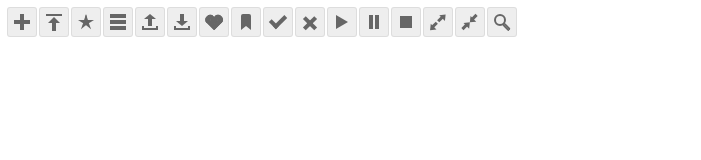
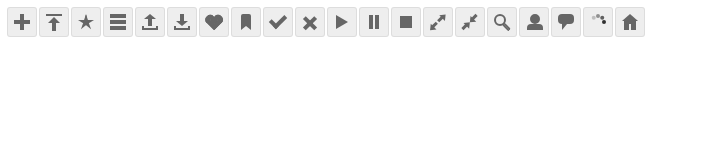
Before and after one commit to Fuxy526/f-icon, a website: page index.html in a window 1280 px wide. Shown: the whole page, without its empty margins (0-701 px from the left). Drawn offline with Linux system fonts and the light colour scheme.

Commit message:
add 4 icons (total: 20)

```diff
--- a/index.html
+++ b/index.html
@@ -54,5 +54,20 @@
 	<span class="icon icon-btn icon-round">
 		<i class="icon-search"></i>
 	</span>
+	<!-- <span class="icon icon-btn icon-round">
+		<i class="icon-setting"></i>
+	</span> -->
+	<span class="icon icon-btn icon-round">
+		<i class="icon-user"></i>
+	</span>
+	<span class="icon icon-btn icon-round">
+		<i class="icon-comment"></i>
+	</span>
+	<span class="icon icon-btn icon-round">
+		<i class="icon-loading"></i>
+	</span>
+	<span class="icon icon-btn icon-round">
+		<i class="icon-home"></i>
+	</span>
 </body>
 </html>
--- a/scss/css-icon.scss
+++ b/scss/css-icon.scss
@@ -345,3 +345,99 @@ html {
 		transform: rotate(45deg);
 	}
 }
+
+/* only compatible in chrome */
+/*.icon-setting {
+	@include posAbs(px2em(2px), px2em(2px));
+	height: px2em(12px);
+	width: px2em(12px);
+	border: px2em(3px) solid;
+	border-radius: 50%;
+
+ &:after {
+ 	@include posAbs(px2em(-5px), px2em(-5px));
+ 	content: '';
+ 	height: px2em(16px);
+ 	width: px2em(16px);
+ 	border: px2em(3px) dotted;
+ 	border-radius: 50%;
+ }
+}*/
+
+.icon-user {
+	@include posAbs(0, px2em(4px));
+	width: px2em(10px);
+	height: px2em(10px);
+	border: px2em(5px) solid;
+	border-radius: 50%;
+
+	&:after {
+		@include posAbs(px2em(5px), px2em(-8px));
+		content: '';
+		width: px2em(16px);
+		border-top: px2em(6px) solid;
+		border-radius: px2em(4px) px2em(4px) 0 0;
+	}
+}
+
+.icon-comment {
+	@include posAbs();
+	width: px2em(16px);
+	height: px2em(10px);
+	border-top: px2em(5px) solid;
+	border-bottom: px2em(5px) solid;
+	border-left: px2em(8px) solid;
+	border-right: px2em(8px) solid;
+	border-radius: px2em(4px);
+
+	&:after {
+		@include posAbs(px2em(5px), px2em(-4px));
+		content: '';
+		border-top: px2em(6px) solid;
+		border-left: none;
+		border-right: px2em(5px) solid transparent;
+		border-bottom: none;
+	}
+}
+
+.icon-loading {
+	@include posAbs(px2em(5.6px), px2em(5.6px));
+	opacity: .8;
+	width: px2em(4px);
+	height: px2em(4px);
+	border-radius: 50%;
+	box-shadow: px2em(6px) 0 0 0 rgba(0,0,0,1), px2em(4.24px) px2em(-4.24px) 0 0 rgba(0,0,0,.75), 0 px2em(-6px) 0 0 rgba(0,0,0,.5), px2em(-4.24px) px2em(-4.24px) 0 0 rgba(0,0,0,.25);
+	animation: 1s icon-loading-rotate infinite linear;
+}
+
+@keyframes icon-loading-rotate {
+	0% {transform: rotate(0deg);};
+	100% {transform: rotate(360deg);};
+}
+
+.icon-home {
+	@include posAbs();
+	width: px2em(16px);
+	border-bottom: px2em(7px) solid;
+	border-left: px2em(8px) solid transparent;
+	border-right: px2em(8px) solid transparent;
+	border-top: none;
+
+	&:before {
+		@include posAbs(px2em(7px), px2em(-6px));
+		content: '';
+		border-top: px2em(3px) solid;
+		border-left: px2em(5px) solid;
+		width: px2em(6px);
+		height: px2em(9px);
+	}
+
+	&:after {
+		@include posAbs(px2em(7px), 0);
+		content: '';
+		border-top: px2em(3px) solid;
+		border-right: px2em(5px) solid;
+		width: px2em(6px);
+		height: px2em(9px);
+	}
+}
```
Also changed, not shown: css/css-icon.css, css/css-icon.min.css.
